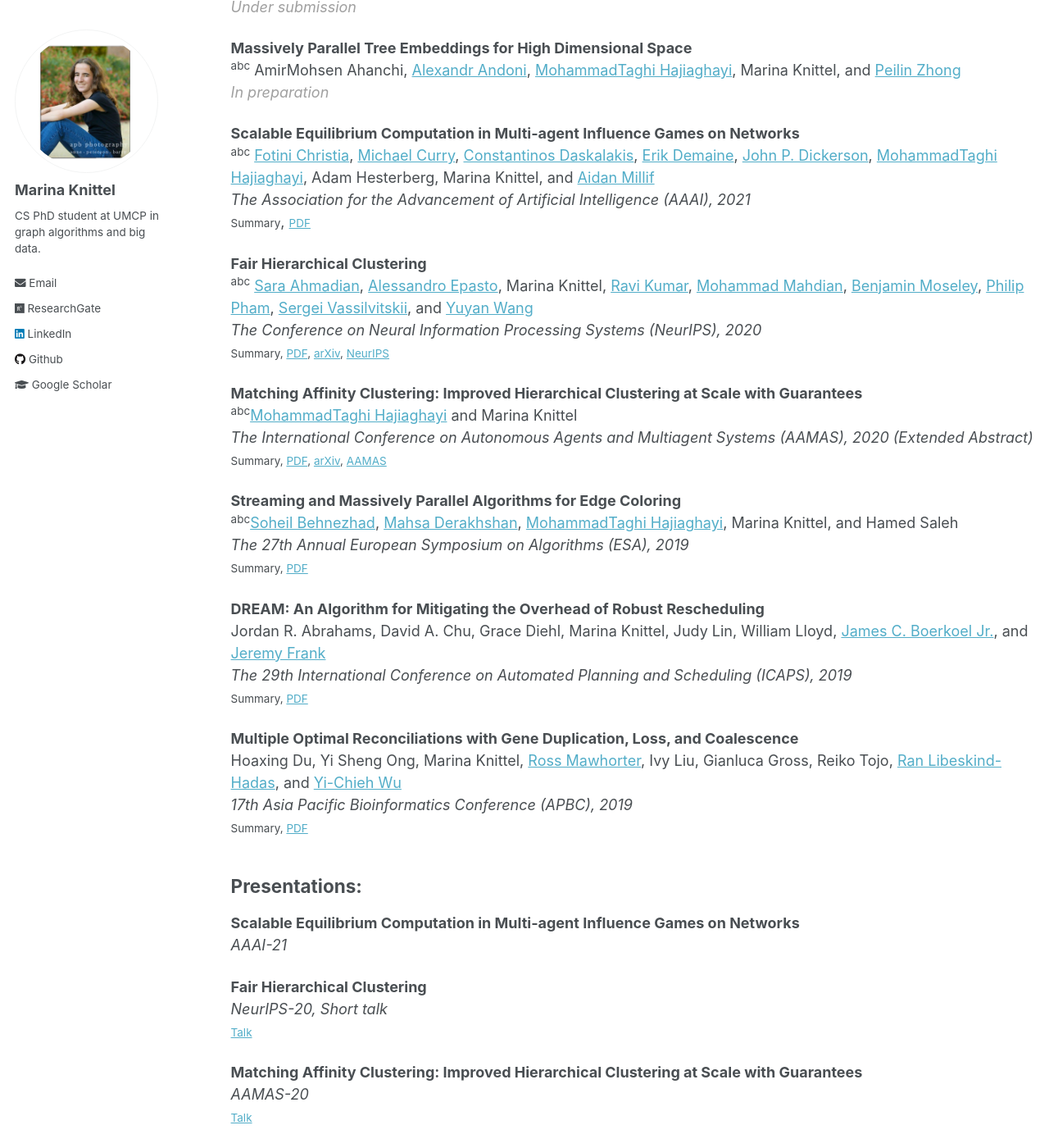
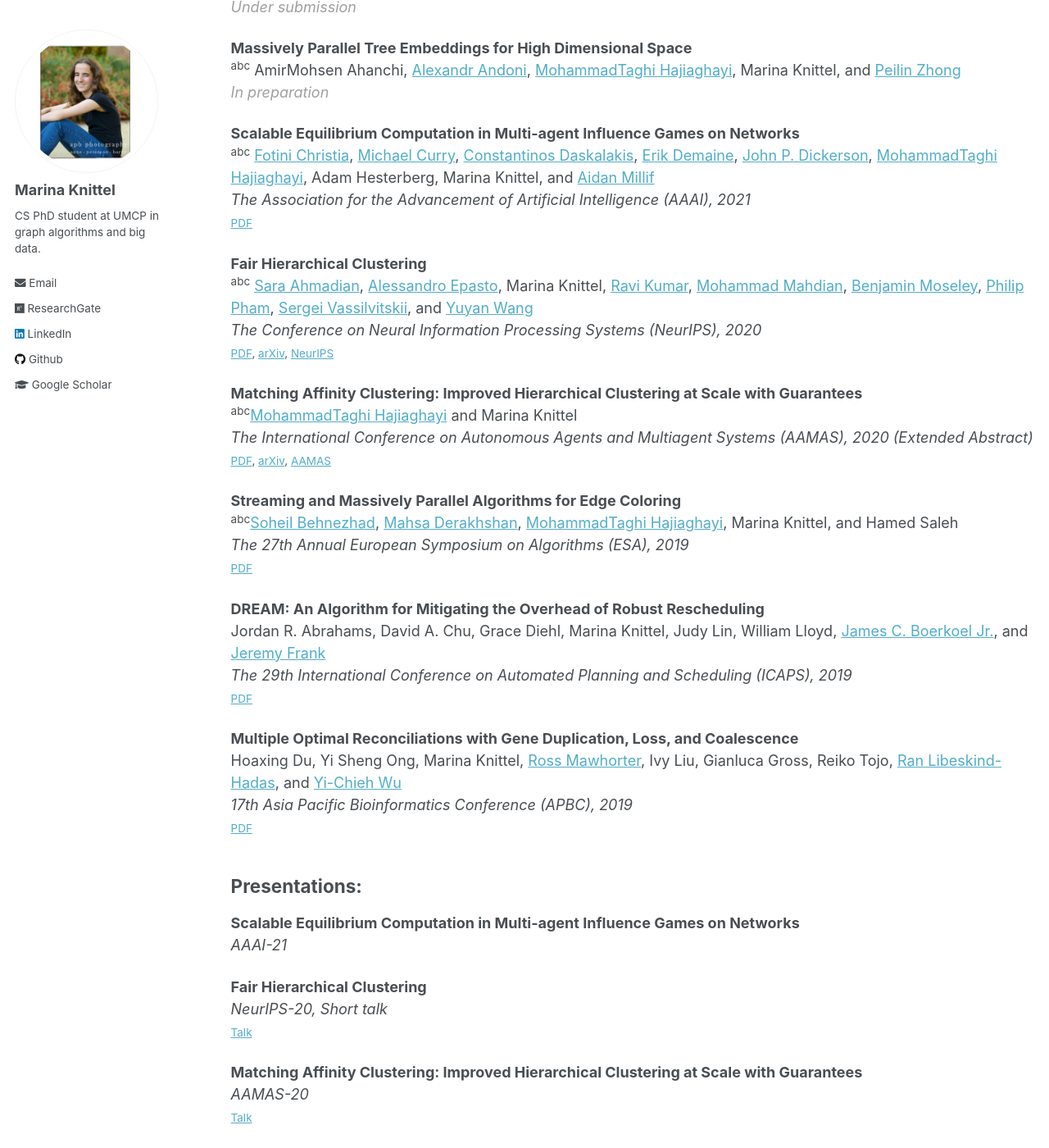
Before and after one commit to mknittel/mknittel.github.io, a Jekyll site: the page built from _pages/publications.md, in a window 1280 px wide and 1400 px high, scrolled down 472 px. Shown: the whole window at 82% size. Built offline with Jekyll 4.4.1, drawn with Linux system fonts in a browser that asks for light colours.

Commit message:
Removed summaries

```diff
--- a/_pages/publications.md
+++ b/_pages/publications.md
@@ -24,32 +24,32 @@ Marina Knittel, Samuel Dooley, and [John P. Dickerson](http://jpdickerson.com/)<
 **Scalable Equilibrium Computation in Multi-agent Influence Games on Networks**<br/>
 <sup>abc</sup> [Fotini Christia](http://fotini.mit.edu/), [Michael Curry](http://www.cs.umd.edu/~curry/), [Constantinos Daskalakis](http://people.csail.mit.edu/costis/), [Erik Demaine](http://erikdemaine.org/), [John P. Dickerson](http://jpdickerson.com/), [MohammadTaghi Hajiaghayi](https://www.cs.umd.edu/~hajiagha/), Adam Hesterberg, Marina Knittel, and [Aidan Millif](https://www.aidanmilliff.com/)<br/>
 *The Association for the Advancement of Artificial Intelligence (AAAI), 2021*<br/>
-<small>Summary</small>, <small>[PDF](https://mknittel.github.io/files/Christia_et_al_AAAI_2021.pdf)</small> <small class="summary"></small>
+<small>[PDF](https://mknittel.github.io/files/Christia_et_al_AAAI_2021.pdf)</small> <small class="summary"></small>
 
 **Fair Hierarchical Clustering**<br/>
 <sup>abc</sup> [Sara Ahmadian](https://research.google/people/106920/), [Alessandro Epasto](https://epasto.org/), Marina Knittel, [Ravi Kumar](https://sites.google.com/site/ravik53/), [Mohammad Mahdian](https://research.google/people/MohammadMahdian/), [Benjamin Moseley](http://www.andrew.cmu.edu/user/moseleyb/), [Philip Pham](https://research.google/people/PhilipPham/), [Sergei Vassilvitskii](http://theory.stanford.edu/~sergei/), and [Yuyan Wang](wang-yuyan.github.io)<br/>
 *The Conference on Neural Information Processing Systems (NeurIPS), 2020*<br/>
-<small>Summary, [PDF](https://mknittel.github.io/files/Ahmadian_et_al_NeurIPS_2020.pdf), [arXiv](https://arxiv.org/abs/2006.10221), [NeurIPS](https://neurips.cc/virtual/2020/protected/poster_f10f2da9a238b746d2bac55759915f0d.html)</small>
+<small>[PDF](https://mknittel.github.io/files/Ahmadian_et_al_NeurIPS_2020.pdf), [arXiv](https://arxiv.org/abs/2006.10221), [NeurIPS](https://neurips.cc/virtual/2020/protected/poster_f10f2da9a238b746d2bac55759915f0d.html)</small>
 
 **Matching Affinity Clustering: Improved Hierarchical Clustering at Scale with Guarantees**<br/>
 <sup>abc</sup>[MohammadTaghi Hajiaghayi](https://www.cs.umd.edu/~hajiagha/) and Marina Knittel<br/>
 *The International Conference on Autonomous Agents and Multiagent Systems (AAMAS), 2020 (Extended Abstract)*<br/>
-<small>Summary, [PDF](https://mknittel.github.io/files/Hajiaghayi_and_Knittel_AAMAS_2020.pdf), [arXiv](https://arxiv.org/abs/2101.04818), [AAMAS](http://www.ifaamas.org/Proceedings/aamas2020/pdfs/p1864.pdf)</small>
+<small>[PDF](https://mknittel.github.io/files/Hajiaghayi_and_Knittel_AAMAS_2020.pdf), [arXiv](https://arxiv.org/abs/2101.04818), [AAMAS](http://www.ifaamas.org/Proceedings/aamas2020/pdfs/p1864.pdf)</small>
 
 **Streaming and Massively Parallel Algorithms for Edge Coloring**<br/>
 <sup>abc</sup>[Soheil Behnezhad](http://behnezhad.com/), [Mahsa Derakhshan](http://cs.umd.edu/~mahsa/), [MohammadTaghi Hajiaghayi](https://www.cs.umd.edu/~hajiagha/), Marina Knittel, and Hamed Saleh<br/>
 *The 27th Annual European Symposium on Algorithms (ESA), 2019*<br/>
-<small>Summary, [PDF](https://mknittel.github.io/files/behnezhad_et_al_ESA_2019.pdf)</small>
+<small>[PDF](https://mknittel.github.io/files/behnezhad_et_al_ESA_2019.pdf)</small>
 
 **DREAM: An Algorithm for Mitigating the Overhead of Robust Rescheduling**<br/>
 Jordan R. Abrahams, David A. Chu, Grace Diehl, Marina Knittel, Judy Lin, William Lloyd, [James C. Boerkoel Jr.](https://www.cs.hmc.edu/~boerkoel/), and [Jeremy Frank](https://ti.arc.nasa.gov/profile/frank/)<br/>
 *The 29th International Conference on Automated Planning and Scheduling (ICAPS), 2019*<br/>
-<small>Summary, [PDF](https://mknittel.github.io/files/Abrahams_et_al_ICAPS_2019.pdf.pdf)</small>
+<small>[PDF](https://mknittel.github.io/files/Abrahams_et_al_ICAPS_2019.pdf.pdf)</small>
 
 **Multiple Optimal Reconciliations with Gene Duplication,  Loss,  and  Coalescence**<br/>
 Hoaxing  Du,  Yi  Sheng  Ong,  Marina  Knittel,  [Ross  Mawhorter](https://users.soe.ucsc.edu/~rmawhort/),  Ivy  Liu,  Gianluca  Gross,  Reiko Tojo, [Ran Libeskind-Hadas](https://www.cs.hmc.edu/~hadas/), and [Yi-Chieh Wu](https://www.cs.hmc.edu/~yjw/)<br/>
 *17th Asia Pacific Bioinformatics Conference (APBC), 2019*<br/>
-<small>Summary, [PDF](https://mknittel.github.io/files/Abrahams_et_al_ICAPS_2019.pdf.pdf)</small>
+<small>[PDF](https://mknittel.github.io/files/Abrahams_et_al_ICAPS_2019.pdf.pdf)</small>
 
 ## Presentations:
 **Scalable Equilibrium Computation in Multi-agent Influence Games on Networks**<br/>
```
